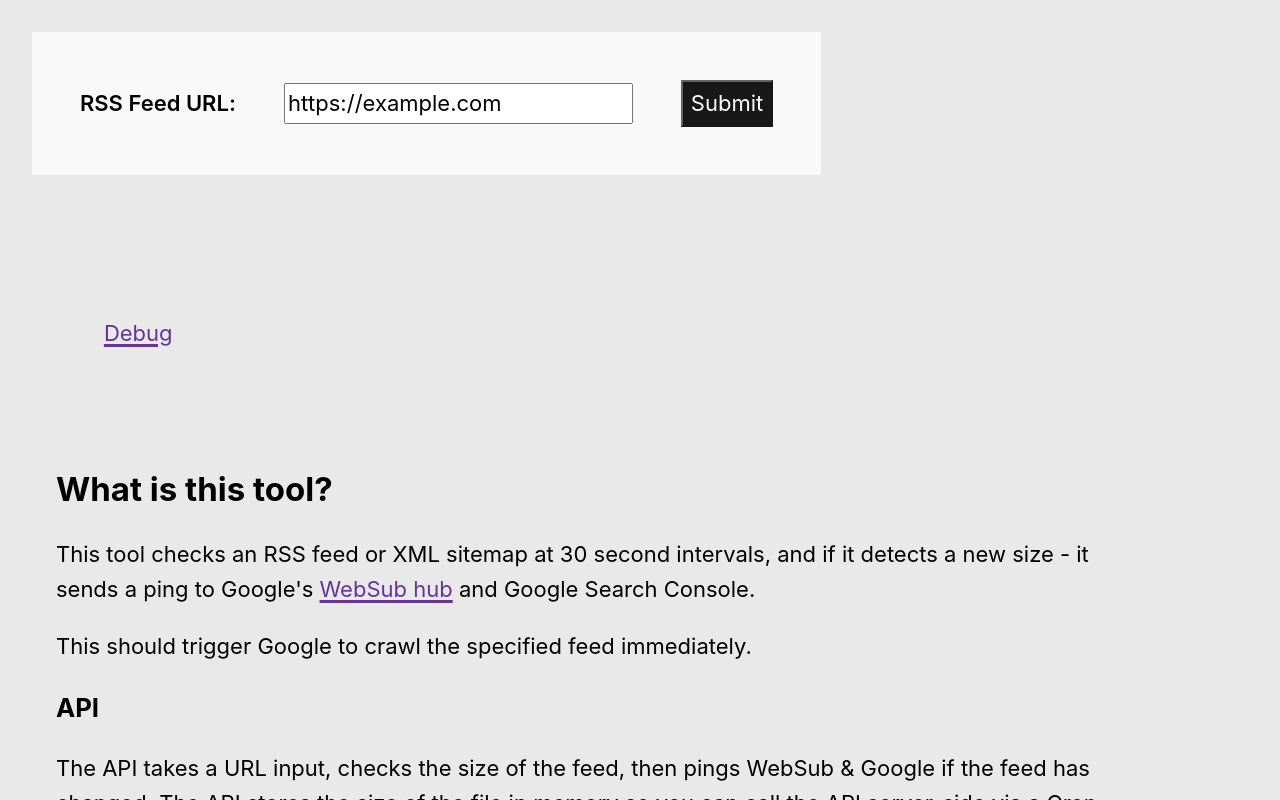
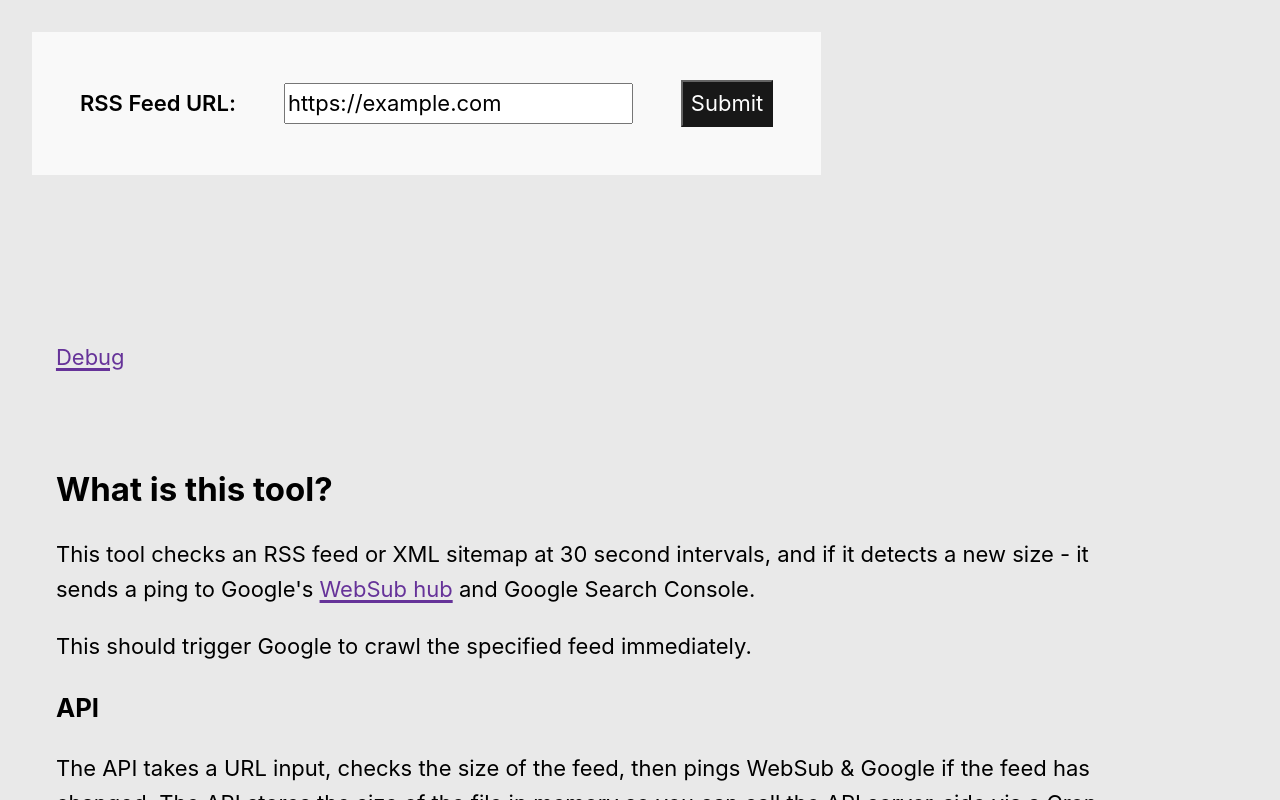
Before and after one commit to colinmcdermott/feedchecker-api, a Next.js app: page / in a window 1280 px wide. Both pictures are taken after typing "https://example.com" into the empty fields and a click on the input "Submit". Shown: the top 800 px of the page. Built offline with nearby package versions, Linux system fonts and the light colour scheme; no server answers.

Commit message:
Update index.tsx

```diff
--- a/pages/index.tsx
+++ b/pages/index.tsx
@@ -98,8 +98,9 @@ function FeedChecker() {
         ) : (
           <div id='lastPing'></div>
         )}
-        {debugLink && <div id='debug'><p><a href={debugLink} target='_blank'>Debug</a></p></div>}
       </section>
+
+      {debugLink && <div id='debug'><p><a href={debugLink} target='_blank'>Debug</a></p></div>}
 
       <section>
 
```
